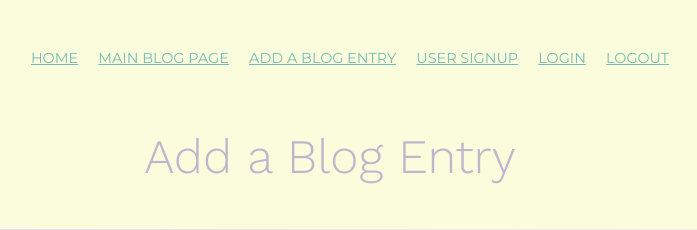
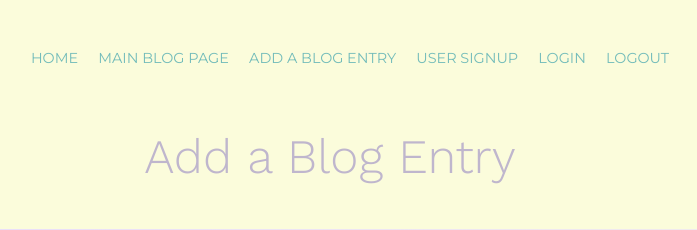
Before and after one commit to triciacodes/lc101-blogz, a Flask app: page /newpost in a window 1280 px wide. Shown: the top 230 px of the page, without its empty margins (310-1007 px from the left). Run offline with Flask 2, Linux system fonts and the light colour scheme; the visitor is signed in with stand-in values (Sample User, id 1).

Commit message:
Minor update to navigation

```diff
--- a/static/styles.css
+++ b/static/styles.css
@@ -27,6 +27,10 @@ nav > ul > li {
     display: inline;
     padding: 0px 8px 0px 8px;
     font-size: .9rem;
+}
+
+nav > ul > li > a:link {
+    text-decoration: none;
 }
 
 /* links */
```
